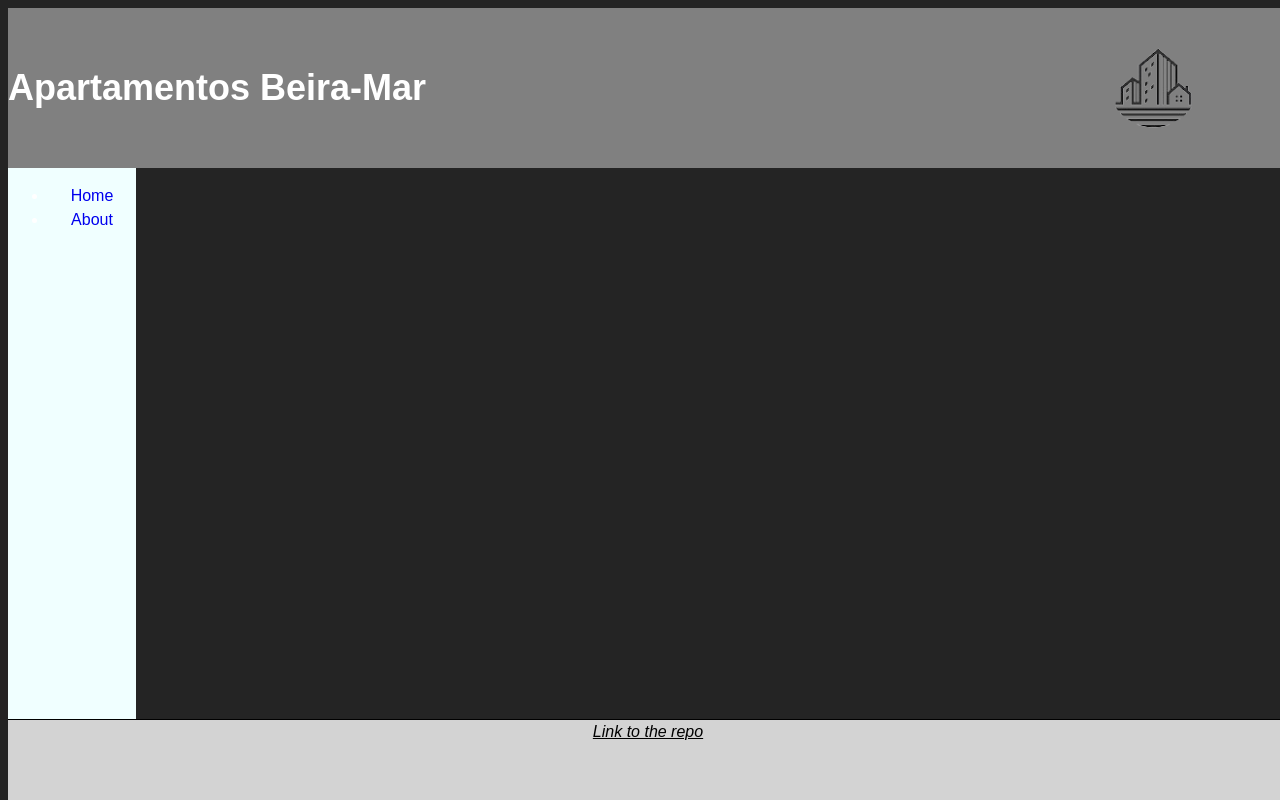
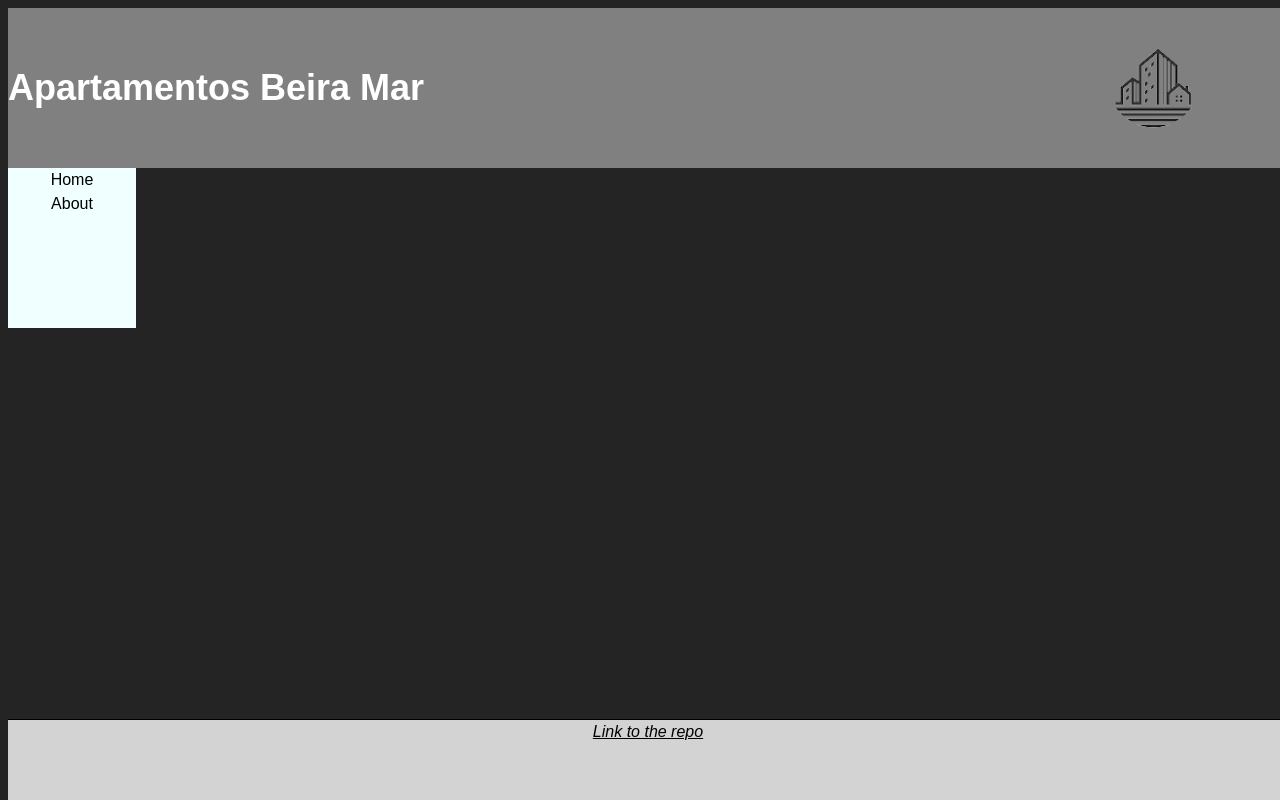
Before and after one commit to donxito/Rental-App, a React (Vite) app: page / in a window 1280 px wide. Built offline with nearby package versions, Linux system fonts and the light colour scheme.

Commit message:
fixing some css

```diff
--- a/src/App.css
+++ b/src/App.css
@@ -1,17 +1,15 @@
 #root {
-  max-width: 1280px;
+  max-width: 100vw;
   margin: 0 auto;
   padding: 0 auto;
   text-align: center;
 
   font-family: Arial, Helvetica, sans-serif;
   box-sizing: border-box;
+
+  display: flex;
 }
 
-.app-container {
-  display: flex;
-  min-height: 100vh;
-}
 
 /* NAVBAR */
 
@@ -34,29 +32,28 @@
 }
 
 
+
 /* SIDEBAR */
 
 .sidebar {
-  height: 100vh;
+  height: 20vh;
   width: 10vw;
   position: fixed;
-
-  color: white;
   background-color: azure;
   display: flex;
   flex-direction: column;
 
 }
 
-.Home, .About {
-  color: aliceblue;
-  padding: 20px;
-}
 
 
 .sidebar a {
+  text-decoration: none;
+  color: black;
+}
 
-  text-decoration: none;
+.sidebar a:hover {
+  color: brown;
 }
 
 
--- a/src/App.jsx
+++ b/src/App.jsx
@@ -10,17 +10,17 @@ import About from  './pages/About';
 
 function App() {
   return (
-    <>
-    <Navbar />
+    <div className='app-container'>
+
+    <Navbar/>
 
     <Sidebar>
     <Home />
     <About />
-
     </Sidebar>
 
     <Footer />
-    </>
+    </div>
   )
 }
 
--- a/src/components/Navbar.jsx
+++ b/src/components/Navbar.jsx
@@ -3,7 +3,8 @@ import logo from "../img/logo.png"
 function Navbar() {
     return (
         <nav className="navbar">
-        <h1>Apartamentos Beira-Mar</h1>
+
+        <h1>Apartamentos Beira Mar</h1>
         <img className="logo" src={logo}></img>
 
         </nav>
--- a/src/components/Sidebar.jsx
+++ b/src/components/Sidebar.jsx
@@ -1,15 +1,10 @@
-
-
-function Sidebar () {
-
-    return (
-        <aside className="sidebar">
-        <ul>
-        <li><a href="#">Home</a></li>
-        <li><a href="#">About</a></li>
-        </ul>
-        </aside>
-    )
+function Sidebar() {
+  return (
+    <aside className="sidebar">
+      <a href="#">Home</a>
+      <a href="#">About</a>
+    </aside>
+  );
 }
 
-export  default Sidebar;
+export default Sidebar;
```
